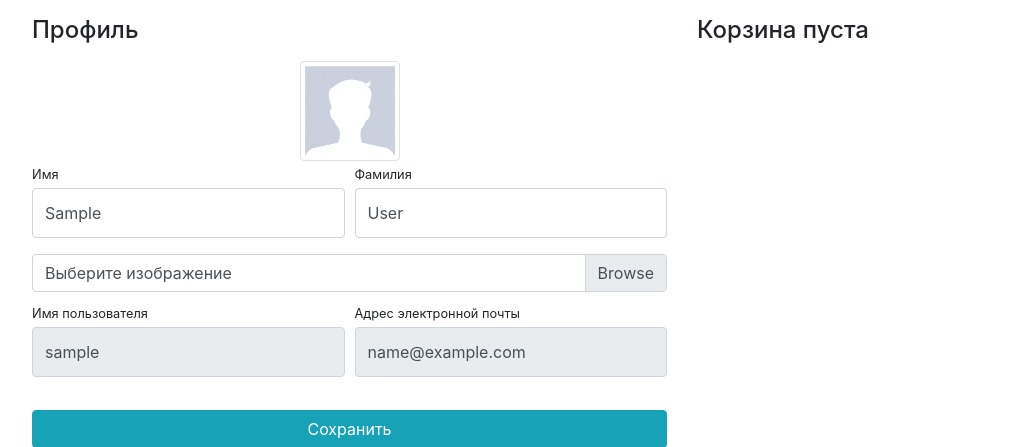
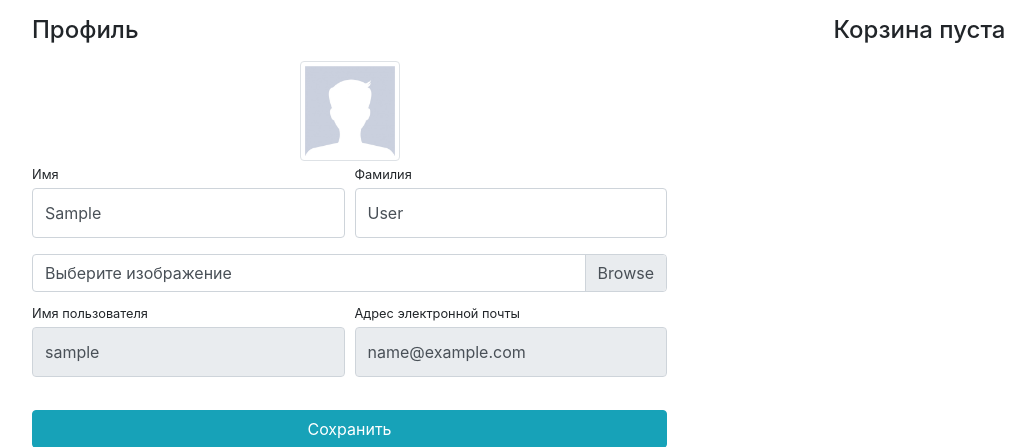
Before and after one commit to BenyaKrick/store-server, a Django app: page /users/profile/ in a window 1280 px wide. Shown: the part 56-503 px from the top of the page, without its empty margins (53-1088 px from the left). Run offline with Django 3.2, Linux system fonts and the light colour scheme; the visitor is signed in with stand-in values (Sample User, id 1); data that the repository does not hold is empty; some libraries are stand-ins or nearby versions.

Commit message:
create basket

```diff
--- a/store/products/templates/products/baskets.html
+++ b/store/products/templates/products/baskets.html
@@ -35,7 +35,7 @@
         Оформить заказ
     </a>
 {% else %}
-    <h4 class="mt-3 mb-3 d-flex justify-content-between align-items-center mb-3">
+    <h4 class="mt-3 mb-3 text-center">
         Корзина пуста
     </h4>
 {% endif %}
```
